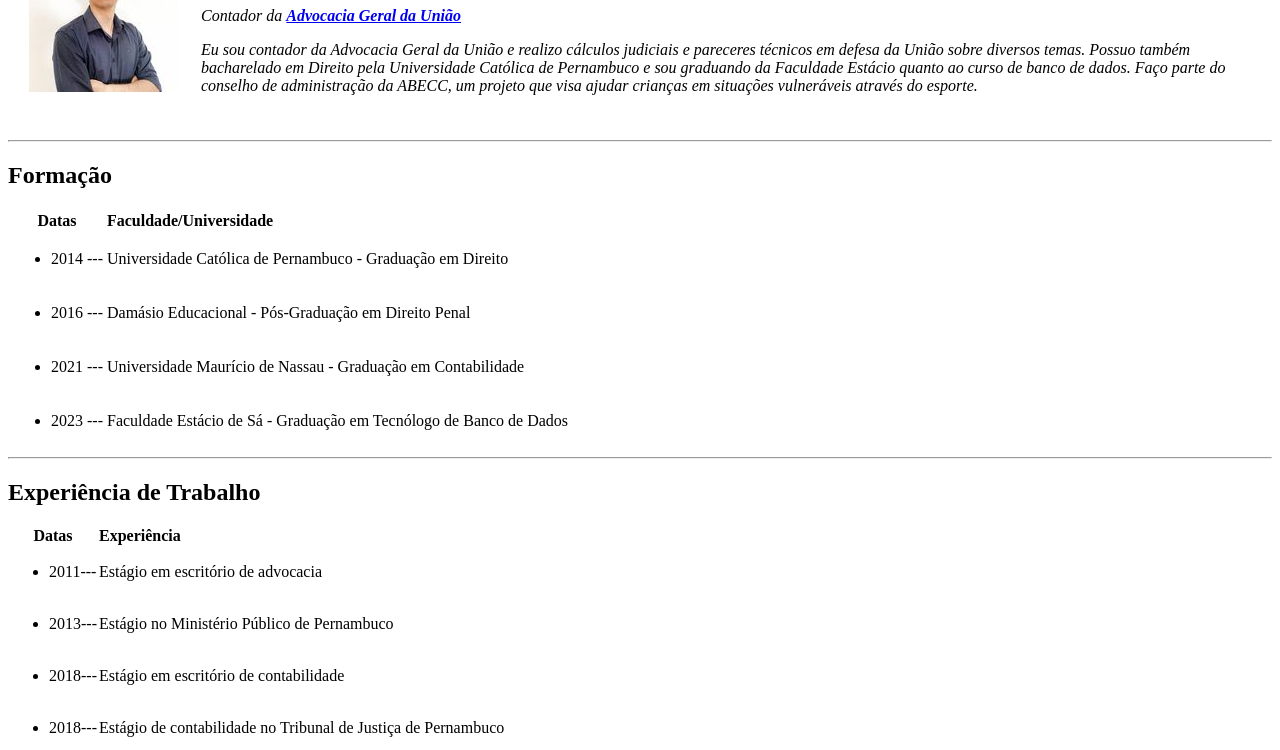
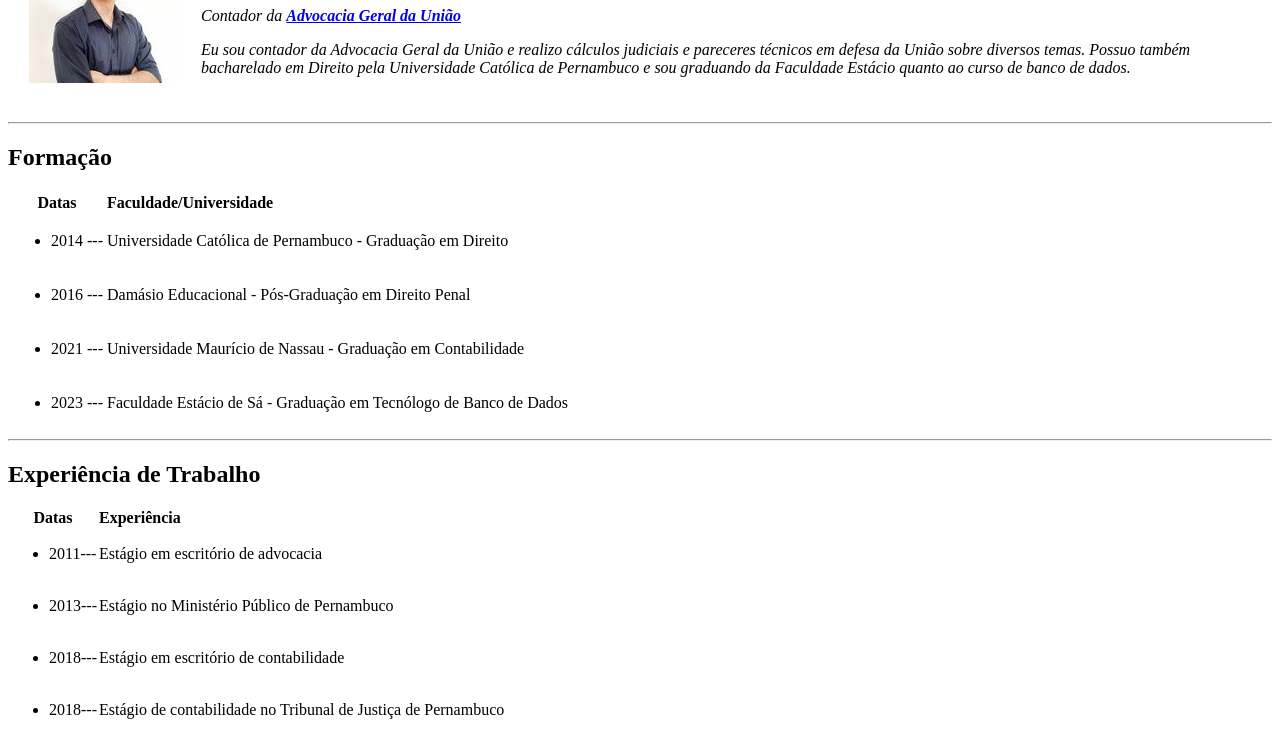
Before and after one commit to renatonery1/cv2, a plain HTML site: page index.html in a window 1280 px wide. Shown: the part 102-852 px from the top of the page. Drawn offline with Linux system fonts and the light colour scheme.

Commit message:
Update index.html
Deixei de fazer parte da ABECC

```diff
--- a/index.html
+++ b/index.html
@@ -28,9 +28,7 @@
               judiciais e pareceres técnicos em defesa da União sobre diversos
               temas. Possuo também bacharelado em Direito pela Universidade
               Católica de Pernambuco e sou graduando da Faculdade Estácio quanto
-              ao curso de banco de dados. Faço parte do conselho de
-              administração da ABECC, um projeto que visa ajudar crianças em
-              situações vulneráveis através do esporte.
+              ao curso de banco de dados.
             </p>
           </td>
         </tr>
```
